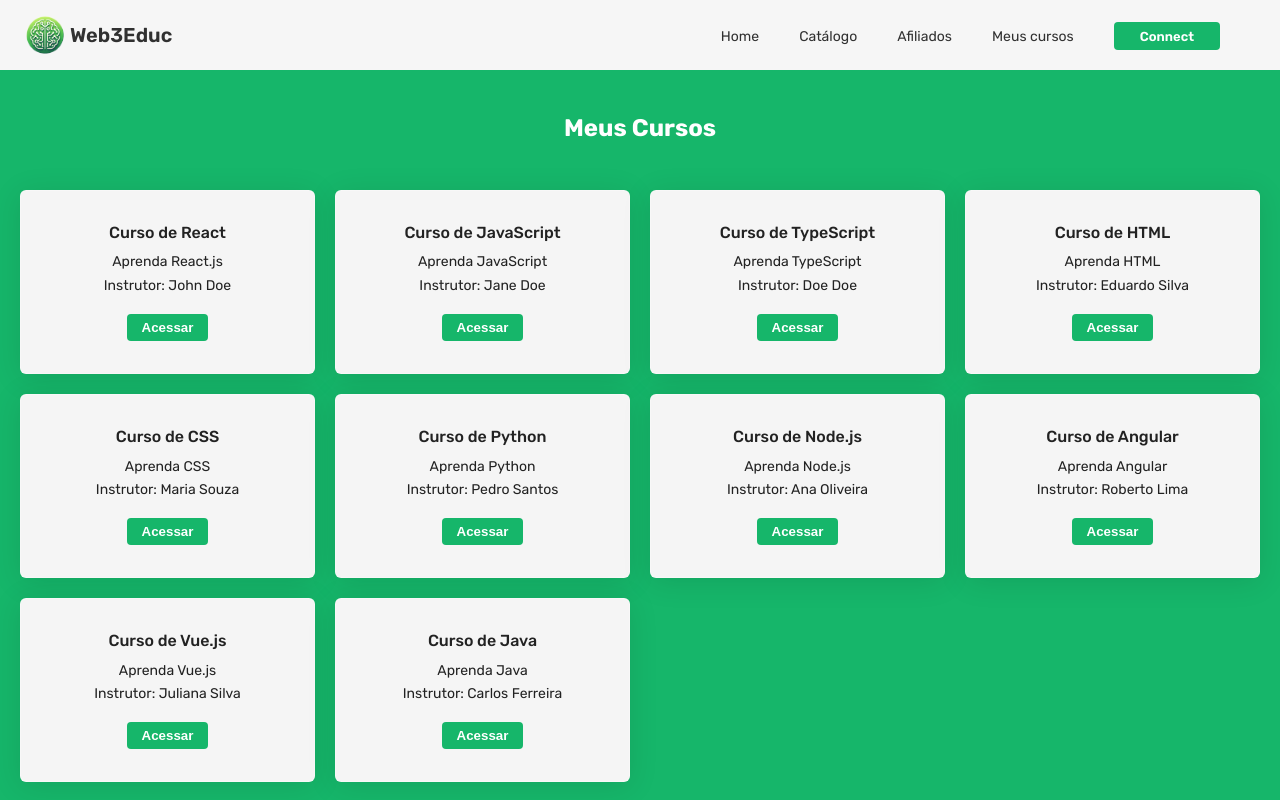
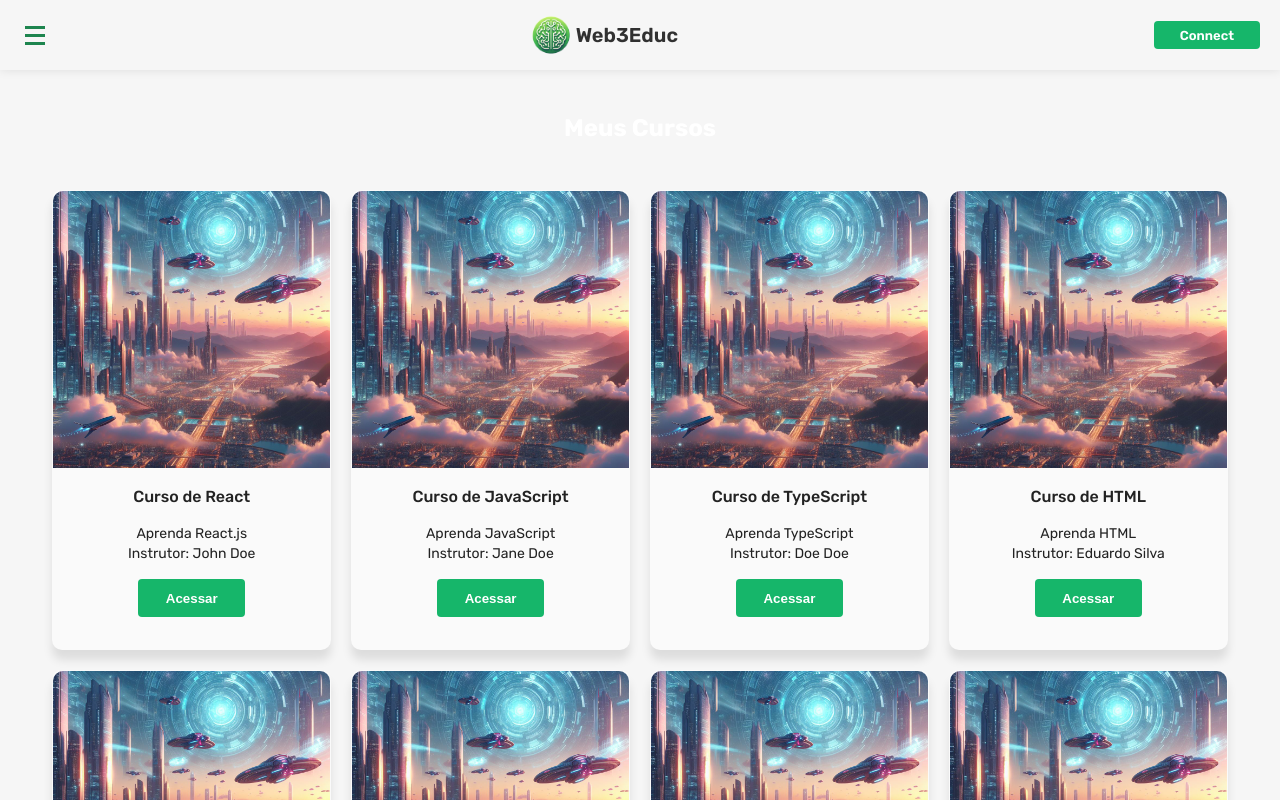
Before and after one commit to DecentraLearnWEB3/NFTPass, a React (Create React App) app in the folder frontend/: page /dashboard in a window 1280 px wide. Shown: the top 800 px of the page. Built offline with nearby package versions, Linux system fonts and the light colour scheme; the HTML template or start-up script is replaced by a standard one.

Commit message:
improve menu, add img subhero and icons

```diff
--- a/frontend/src/components/Curso.css
+++ b/frontend/src/components/Curso.css
@@ -1,28 +1,35 @@
 .curso {
-    display        : flex;
-    flex-direction : column;
-    justify-content: center;
-    align-items    : center;
-    gap            : .4em;
-    padding        : 2em;
-
-    color                  : #222;
-    background             : whitesmoke;
-    border-radius          : 6px;
-    box-shadow             : 0 4px 30px rgba(0, 0, 0, 0.1);
-    backdrop-filter        : blur(5px);
-    -webkit-backdrop-filter: blur(5px);
-    border                 : 1px solid rgba(255, 255, 255, 0.3);
+    display           : flex;
+    flex-direction    : column;
+    justify-content   : center;
+    align-items       : center;
+    gap               : .2em;
+    padding           : 0 0 2em 0;
+    border-radius     : 10px;
+    border            : 1px solid transparent;
+    color             : #222;
+    background        : rgb(250, 250, 250);
+    -webkit-box-shadow: 0px 10px 10px 0px rgba(0, 0, 0, 0.1);
+    -moz-box-shadow   : 0px 10px 10px 0px rgba(0, 0, 0, 0.1);
+    box-shadow        : 0px 10px 10px 0px rgba(0, 0, 0, 0.1);
 }
 
 .curso:hover {
-    border: 1px solid #0aff95;
+    -webkit-box-shadow: 0px 10px 10px 0px rgba(0, 0, 0, 0.2);
+    -moz-box-shadow   : 0px 10px 10px 0px rgba(0, 0, 0, 0.2);
+    box-shadow        : 0px 10px 10px 0px rgba(0, 0, 0, 0.2);
+}
+
+.curso img {
+    width        : 100%;
+    height       : 100%;
+    border-radius: 10px 10px 0px 0;
 }
 
 .curso h3 {
-    margin-bottom: 5px;
-    font-size    : 16px;
-    font-weight  : 500;
+    margin     : 1em;
+    font-size  : 16px;
+    font-weight: 500;
 }
 
 .curso p {
@@ -35,7 +42,7 @@
 
 .curso a button {
     margin-top      : 1em;
-    padding         : .4em 1em;
+    padding         : .8em 2em;
     background-color: var(--green-color);
     color           : white;
     border-radius   : 4px;
@@ -51,6 +58,6 @@
 
 @media screen and (max-width: 768px) {
     .curso {
-        padding: 15px;
+        padding: 0 0 1em 0;
     }
 }
--- a/frontend/src/components/Curso.tsx
+++ b/frontend/src/components/Curso.tsx
@@ -2,6 +2,7 @@
 
 import React from 'react';
 import './Curso.css';
+import NftCourseImg from '../assets/img/nft-course.jpg';
 
 interface CursoProps {
   titulo: string;
@@ -12,6 +13,7 @@ interface CursoProps {
 const Curso: React.FC<CursoProps> = ({ titulo, descricao, instrutor }) => {
   return (
     <div className="curso">
+      <img src={NftCourseImg} alt="" />
       <h3>{titulo}</h3>
       <p>{descricao}</p>
       <p>Instrutor: {instrutor}</p>
--- a/frontend/src/components/NavBar.module.css
+++ b/frontend/src/components/NavBar.module.css
@@ -4,17 +4,12 @@
     box-sizing: border-box;
 }
 
-ul {
-    list-style: none;
-}
 
 a {
     text-decoration: none;
     color          : var(--text-color);
     font-size      : 14px;
 }
-
-
 
 /* navbar */
 .navbar {
@@ -30,10 +25,15 @@ a {
     box-shadow        : 0px 0px 10px 0px rgba(0, 0, 0, 0.1);
 }
 
+.logoContainer {
+    display        : flex;
+    flex-direction : row;
+    justify-content: center;
+    align-items    : center;
+    flex-grow      : 1;
+}
 
-/* logo  */
-
-.logo {
+.logoContainer a {
     display        : flex;
     flex-direction : row;
     justify-content: center;
@@ -42,28 +42,10 @@ a {
     font-weight    : 600;
 }
 
-.logo img {
-    display        : flex;
-    flex-direction : column;
-    align-items    : center;
-    justify-content: center;
-    align-self     : center;
-    max-width      : 50px;
+.logoContainer a img {
+    max-width: 50px;
 }
 
-
-/* ul  */
-.navMenu {
-    margin-left    : auto;
-    display        : flex;
-    justify-content: space-between;
-    align-items    : center;
-    gap            : 40px;
-}
-
-.navMenu a:hover {
-    border-bottom: 1px solid #08ce78;
-}
 
 /* connect wallet button */
 .connectWalletButton {
@@ -80,10 +62,6 @@ a {
     color     : white;
 }
 
-/* media queries */
-
-@media screen and (max-width: 780px) {
-
 /* hamburger */
 .hamburger {
     display    : block;
@@ -92,13 +70,13 @@ a {
 }
 
 .bar {
-        background-color  : #858585;
+    background-color  : #1e854f;
     width             : 20px;
     height            : 3px;
     display           : block;
     margin            : 5px;
-        -webkit-transition: 0.3s ease-in-out;
-        transition        : 0.3s ease-in-out;
+    -webkit-transition: 0.1s ease-in-out;
+    transition        : 0.1s ease-in-out;
 }
 
 /* adding active class to the bars  */
@@ -116,21 +94,19 @@ a {
 
 
 /* navMenu */
-
 .navMenu {
+    display           : flex;
+    align-items       : left;
     position          : absolute;
     flex-direction    : column;
-        gap               : 0;
     top               : 70px;
     left              : -100%;
-        text-align        : start;
-        width             : 100%;
-        transition        : 0.7s ease-in-out;
-        background-color  : var(--body-color);
-        padding           : 1em;
-        -webkit-box-shadow: 0px 10px 10px 0px rgba(0, 0, 0, 0.1);
-        -moz-box-shadow   : 0px 10px 10px 0px rgba(0, 0, 0, 0.1);
-        box-shadow        : 0px 10px 10px 0px rgba(0, 0, 0, 0.1);
+    text-align        : left;
+    width             : 30%;
+    transition        : .2s linear;
+    -webkit-box-shadow: 0px 10px 10px 0px rgba(0, 0, 0, 0.2);
+    -moz-box-shadow   : 0px 10px 10px 0px rgba(0, 0, 0, 0.2);
+    box-shadow        : 0px 10px 10px 0px rgba(0, 0, 0, 0.2);
 }
 
 .navMenu.active {
@@ -138,6 +114,41 @@ a {
 }
 
 .navMenu li {
-        margin: 16px 0;
+    text-align      : left;
+    padding         : 1em;
+    color           : white;
+    cursor          : pointer;
+    padding         : 0;
+    background-color: var(--green-color);
+}
+
+.navMenu li:hover {
+    background-color: #1e854f;
+}
+
+.navMenu li a {
+    padding       : 1em 1em 1em 1.2em;
+    display       : flex;
+    flex-direction: row;
+    align-items   : center;
+    gap           : .8em;
+    color         : white;
+    font-size     : 15px;
+    font-weight   : 500;
+}
+
+.navMenu li a svg {
+    display   : block;
+    align-self: center;
+}
+
+.logout svg {
+    color    : #353E47;
+    transform: scaleX(-1);
+}
+
+@media screen and (max-width: 800px) {
+    .navMenu {
+        width: 100%;
     }
 }
--- a/frontend/src/components/NavBar.tsx
+++ b/frontend/src/components/NavBar.tsx
@@ -38,36 +38,85 @@ function Navbar() {
       <div className="App">
         <header className="App-header">
           <nav className={`${styles.navbar}`}>
-            {/* logo */}
-            <a href='/' className={`${styles.logo}`}>
-                <img src={BrainLogo} alt="" />Web3Educ
-            </a>
 
-            <ul className={`${styles.navMenu} ${isActive ? styles.active : ''}`}>
-              <li onClick={removeActive}>
-                <a href='/' className={`${styles.navLink}`}>Home</a>
-              </li>
-              <li onClick={removeActive}>
-                <a href='/catalogo' className={`${styles.navLink}`}>Catálogo</a>
-              </li>
-              <li onClick={removeActive}>
-                <a href='/afiliados' className={`${styles.navLink}`}>Afiliados</a>
-              </li>
-              <li onClick={removeActive}>
-                <a href='dashboard' className={`${styles.navLink}`}>Meus cursos</a>
-              </li>
-              <li onClick={removeActive}>
-                <a onClick={handleConnectToMetaMask} className={`${styles.connectWalletButton}`}>
-                {walletAddress ? maskAddress(walletAddress) : 'Connect'}
-                </a>
-              </li>
-
-            </ul>
-            <div className={`${styles.hamburger} ${isActive ? styles.active : ''}`}  onClick={toggleActiveClass}>
+          <div className={`${styles.hamburger} ${isActive ? styles.active : ''}`}  onClick={toggleActiveClass}>
               <span className={`${styles.bar}`}></span>
               <span className={`${styles.bar}`}></span>
               <span className={`${styles.bar}`}></span>
             </div>
+
+            <div className={`${styles.logoContainer}`}>
+              <a href='/'>
+                <img src={BrainLogo} alt="" />Web3Educ
+              </a>
+            </div>
+
+            <div className={`${styles.connectWalletButton}`} onClick={handleConnectToMetaMask}>
+                        {walletAddress ? maskAddress(walletAddress) : 'Connect'}
+                    </div>
+
+            <ul className={`${styles.navMenu} ${isActive ? styles.active : ''}`}>
+              <li onClick={removeActive}>
+                <a href='/' className={`${styles.navLink}`}>
+                  <svg aria-hidden="true" xmlns="http://www.w3.org/2000/svg" width="24" height="24" fill="none" viewBox="0 0 24 24">
+                  <path stroke="currentColor" stroke-linecap="round" stroke-linejoin="round" stroke-width="2" d="m4 12 8-8 8 8M6 10.5V19a1 1 0 0 0 1 1h3v-3a1 1 0 0 1 1-1h2a1 1 0 0 1 1 1v3h3a1 1 0 0 0 1-1v-8.5"/></svg>
+                  Home</a>
+              </li>
+
+              <li onClick={removeActive}>
+                <a href='/catalogo' className={`${styles.navLink}`}>
+                <svg aria-hidden="true" xmlns="http://www.w3.org/2000/svg" width="24" height="24" fill="none" viewBox="0 0 24 24">
+                  <path stroke="currentColor" stroke-linecap="round" stroke-width="2" d="M9 8h10M9 12h10M9 16h10M4.99 8H5m-.02 4h.01m0 4H5"/>
+                </svg>
+                Catálogo</a>
+              </li>
+
+              <li onClick={removeActive}>
+                <a href='dashboard' className={`${styles.navLink}`}>
+                  <svg aria-hidden="true" xmlns="http://www.w3.org/2000/svg" width="24" height="24" fill="none" viewBox="0 0 24 24">
+                  <path stroke="currentColor" stroke-linecap="round" stroke-linejoin="round" stroke-width="2" d="M9.143 4H4.857A.857.857 0 0 0 4 4.857v4.286c0 .473.384.857.857.857h4.286A.857.857 0 0 0 10 9.143V4.857A.857.857 0 0 0 9.143 4Zm10 0h-4.286a.857.857 0 0 0-.857.857v4.286c0 .473.384.857.857.857h4.286A.857.857 0 0 0 20 9.143V4.857A.857.857 0 0 0 19.143 4Zm-10 10H4.857a.857.857 0 0 0-.857.857v4.286c0 .473.384.857.857.857h4.286a.857.857 0 0 0 .857-.857v-4.286A.857.857 0 0 0 9.143 14Zm10 0h-4.286a.857.857 0 0 0-.857.857v4.286c0 .473.384.857.857.857h4.286a.857.857 0 0 0 .857-.857v-4.286a.857.857 0 0 0-.857-.857Z"/>
+                </svg>
+                Meus cursos</a>
+              </li>
+              <li onClick={removeActive}>
+                <a href='/' className={`${styles.navLink}`}>
+                <svg aria-hidden="true" xmlns="http://www.w3.org/2000/svg" width="24" height="24" fill="none" viewBox="0 0 24 24">
+                <path stroke="currentColor" stroke-linecap="round" stroke-linejoin="round" stroke-width="2" d="m8.032 12 1.984 1.984 4.96-4.96m4.55 5.272.893-.893a1.984 1.984 0 0 0 0-2.806l-.893-.893a1.984 1.984 0 0 1-.581-1.403V7.04a1.984 1.984 0 0 0-1.984-1.984h-1.262a1.983 1.983 0 0 1-1.403-.581l-.893-.893a1.984 1.984 0 0 0-2.806 0l-.893.893a1.984 1.984 0 0 1-1.403.581H7.04A1.984 1.984 0 0 0 5.055 7.04v1.262c0 .527-.209 1.031-.581 1.403l-.893.893a1.984 1.984 0 0 0 0 2.806l.893.893c.372.372.581.876.581 1.403v1.262a1.984 1.984 0 0 0 1.984 1.984h1.262c.527 0 1.031.209 1.403.581l.893.893a1.984 1.984 0 0 0 2.806 0l.893-.893a1.985 1.985 0 0 1 1.403-.581h1.262a1.984 1.984 0 0 0 1.984-1.984V15.7c0-.527.209-1.031.581-1.403Z"/>
+              </svg>
+                Certificados</a>
+              </li>
+              <li onClick={removeActive}>
+                <a href='/' className={`${styles.navLink}`}>
+                  <svg aria-hidden="true" xmlns="http://www.w3.org/2000/svg" width="24" height="24" fill="none" viewBox="0 0 24 24">
+                    <path stroke="currentColor" stroke-linecap="round" stroke-linejoin="round" stroke-width="2" d="M3 15v4m6-6v6m6-4v4m6-6v6M3 11l6-5 6 5 5.5-5.5"/>
+                  </svg>
+                  Analytics</a>
+              </li>
+              <li onClick={removeActive}>
+                <a href='/afiliados' className={`${styles.navLink}`}>
+                <svg  aria-hidden="true" xmlns="http://www.w3.org/2000/svg" width="24" height="24" fill="none" viewBox="0 0 24 24">
+                <path stroke="currentColor" stroke-linecap="round" stroke-width="2" d="M4.5 17H4a1 1 0 0 1-1-1 3 3 0 0 1 3-3h1m0-3.05A2.5 2.5 0 1 1 9 5.5M19.5 17h.5a1 1 0 0 0 1-1 3 3 0 0 0-3-3h-1m0-3.05a2.5 2.5 0 1 0-2-4.45m.5 13.5h-7a1 1 0 0 1-1-1 3 3 0 0 1 3-3h3a3 3 0 0 1 3 3 1 1 0 0 1-1 1Zm-1-9.5a2.5 2.5 0 1 1-5 0 2.5 2.5 0 0 1 5 0Z"/>
+              </svg>
+                  Afiliados</a>
+              </li>
+              <li onClick={removeActive}>
+                <a href='/' className={`${styles.navLink}`}>
+                  <svg aria-hidden="true" xmlns="http://www.w3.org/2000/svg" width="24" height="24" fill="none" viewBox="0 0 24 24">
+                  <path stroke="currentColor" stroke-linecap="round" stroke-linejoin="round" stroke-width="2" d="M21 13v-2a1 1 0 0 0-1-1h-.757l-.707-1.707.535-.536a1 1 0 0 0 0-1.414l-1.414-1.414a1 1 0 0 0-1.414 0l-.536.535L14 4.757V4a1 1 0 0 0-1-1h-2a1 1 0 0 0-1 1v.757l-1.707.707-.536-.535a1 1 0 0 0-1.414 0L4.929 6.343a1 1 0 0 0 0 1.414l.536.536L4.757 10H4a1 1 0 0 0-1 1v2a1 1 0 0 0 1 1h.757l.707 1.707-.535.536a1 1 0 0 0 0 1.414l1.414 1.414a1 1 0 0 0 1.414 0l.536-.535 1.707.707V20a1 1 0 0 0 1 1h2a1 1 0 0 0 1-1v-.757l1.707-.708.536.536a1 1 0 0 0 1.414 0l1.414-1.414a1 1 0 0 0 0-1.414l-.535-.536.707-1.707H20a1 1 0 0 0 1-1Z"/>
+                  <path stroke="currentColor" stroke-linecap="round" stroke-linejoin="round" stroke-width="2" d="M12 15a3 3 0 1 0 0-6 3 3 0 0 0 0 6Z"/>
+                </svg>
+                  Configurações</a>
+              </li>
+              <li onClick={removeActive}>
+                <a href='/' className={`${styles.navLink, styles.logout}`}>
+                <svg aria-hidden="true" xmlns="http://www.w3.org/2000/svg" width="24" height="24" fill="none" viewBox="0 0 24 24">
+                <path stroke="currentColor" stroke-linecap="round" stroke-linejoin="round" stroke-width="2" d="M16 12H4m12 0-4 4m4-4-4-4m3-4h2a3 3 0 0 1 3 3v10a3 3 0 0 1-3 3h-2"/>
+              </svg>
+                Sair
+              </a>
+              </li>
+
+            </ul>
           </nav>
         </header>
       </div>
--- a/frontend/src/index.css
+++ b/frontend/src/index.css
@@ -39,3 +39,10 @@ ul {
 a {
   text-decoration: none;
 }
+
+.main-content {
+  display        : flex;
+  flex-direction : column;
+  justify-content: center;
+  align-items    : center;
+}
--- a/frontend/src/pages/Dashboard.css
+++ b/frontend/src/pages/Dashboard.css
@@ -1,8 +1,7 @@
 .dashboard {
-    padding         : 20px;
-    background-color: var(--green-color);
-    height          : fit-content;
-    padding-bottom  : 10em;
+    padding       : 20px;
+    height        : fit-content;
+    padding-bottom: 10em;
 }
 
 h2 {
```
Also changed, not shown: frontend/src/pages/Home.css (+26 -2 lines), frontend/src/pages/Home.tsx (+6 -3 lines), frontend/src/assets/img/hero-image.png (added), frontend/src/assets/img/nft-course.jpg (added). Lines whose indentation alone changed are shown as unchanged.
